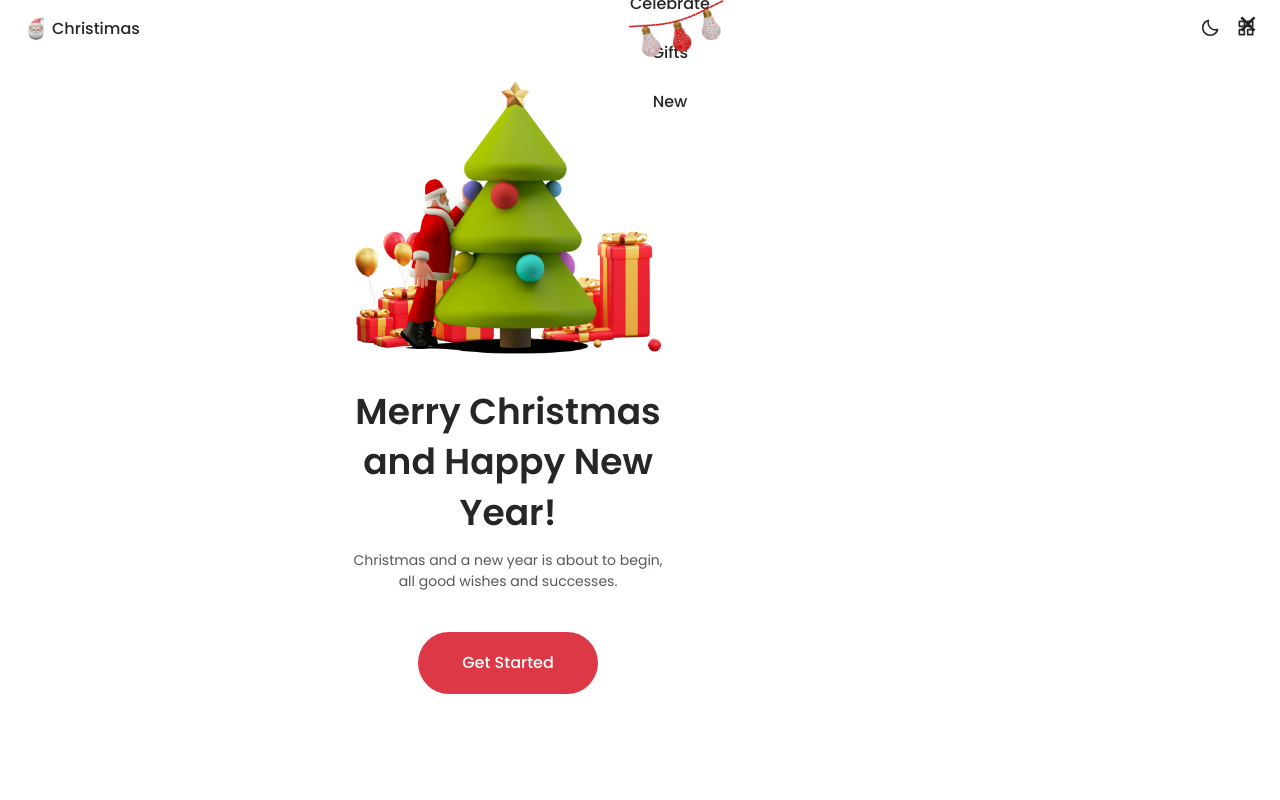
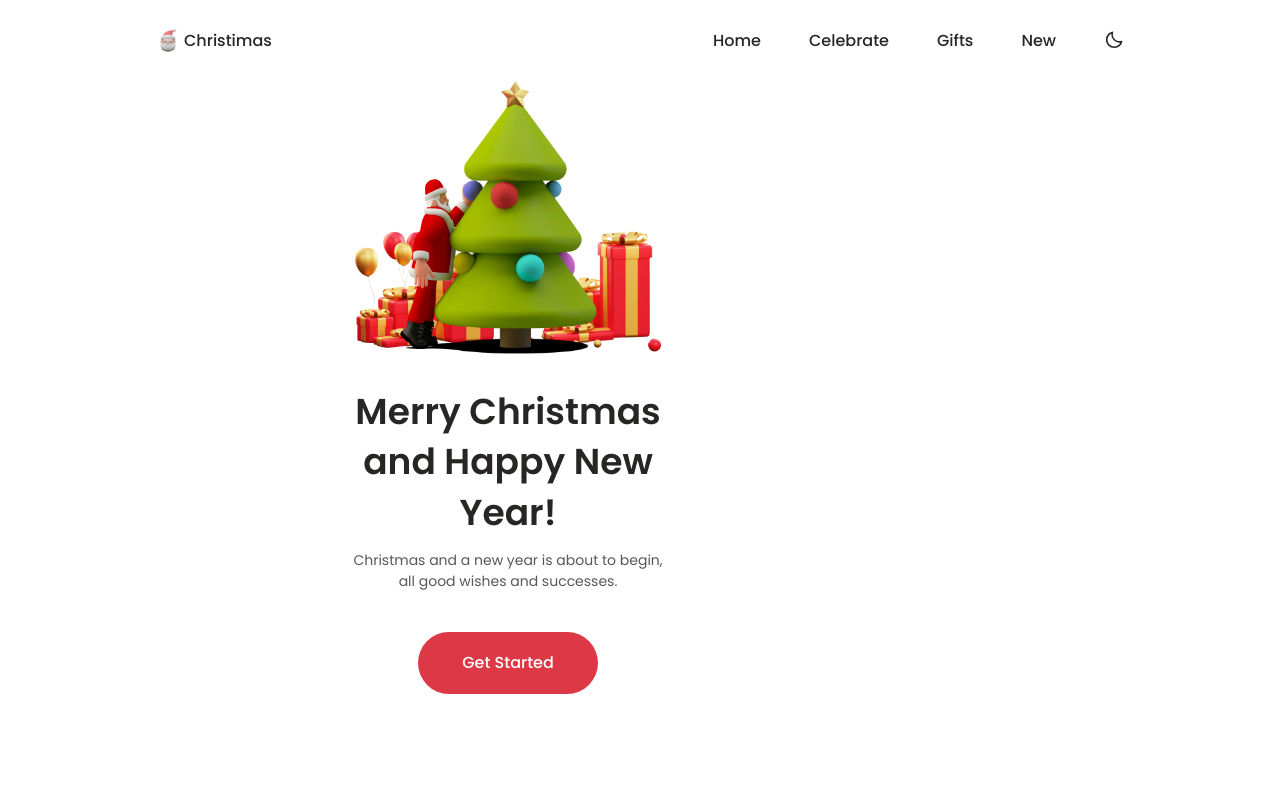
Before and after one commit to Victtor-777/Christmas_Website, a React (Vite) app: page / in a window 1280 px wide. Shown: the top 800 px of the page. Built offline with nearby package versions, Linux system fonts and the light colour scheme.

Commit message:
Add menu Desktop, responsive

```diff
--- a/src/Components/Header/Header.module.css
+++ b/src/Components/Header/Header.module.css
@@ -13,6 +13,7 @@
   align-items: center;
   justify-content: space-between;
   height: var(--header-height);
+  max-width: 60.5rem;
   margin: 0rem 1.5rem;
 }
 
@@ -101,3 +102,28 @@
 .active-link {
   color: var(--first-color);
 }
+
+/* Responsive Menu */
+@media screen and (min-width: 767px) {
+  .nav {
+    height: calc(var(--header-height) + 1.5rem);
+    column-gap: 3rem;
+  }
+  .nav_toggle,
+  .nav_close,
+  .nav_decoration {
+    display: none;
+  }
+  .nav_menu {
+    margin-left: auto;
+  }
+  .nav_menu ul {
+    flex-direction: row;
+    gap: 3rem;
+  }
+}
+@media screen and (min-width: 968px) {
+  .nav {
+    margin: 0rem auto;
+  }
+}
--- a/src/Components/Header/Header.tsx
+++ b/src/Components/Header/Header.tsx
@@ -60,7 +60,7 @@ export function Header() {
     >
       <nav className={styles.nav}>
         <a className={styles.nav_logo} href="#">
-          <img src={logo} alt="" />
+          <img className={styles.nav_logo_img} src={logo} alt="" />
           Christimas
         </a>
 
```
